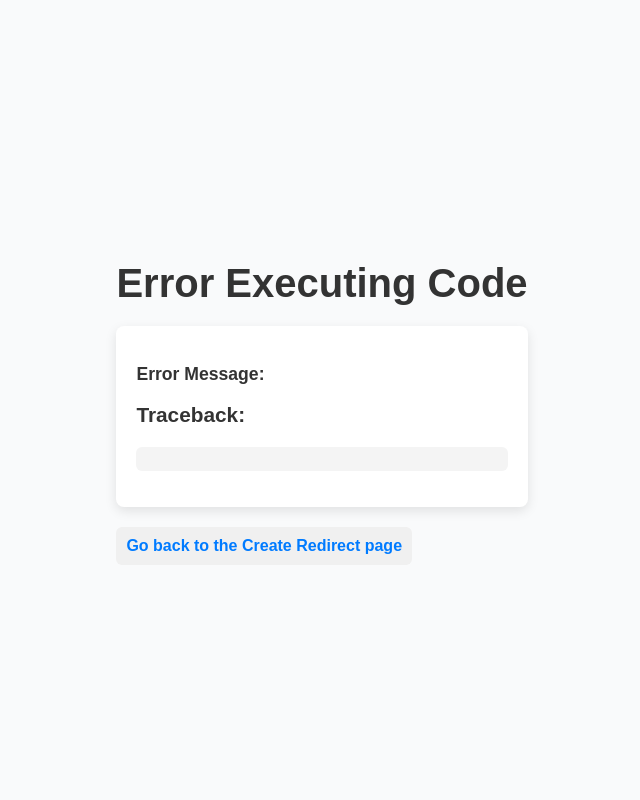
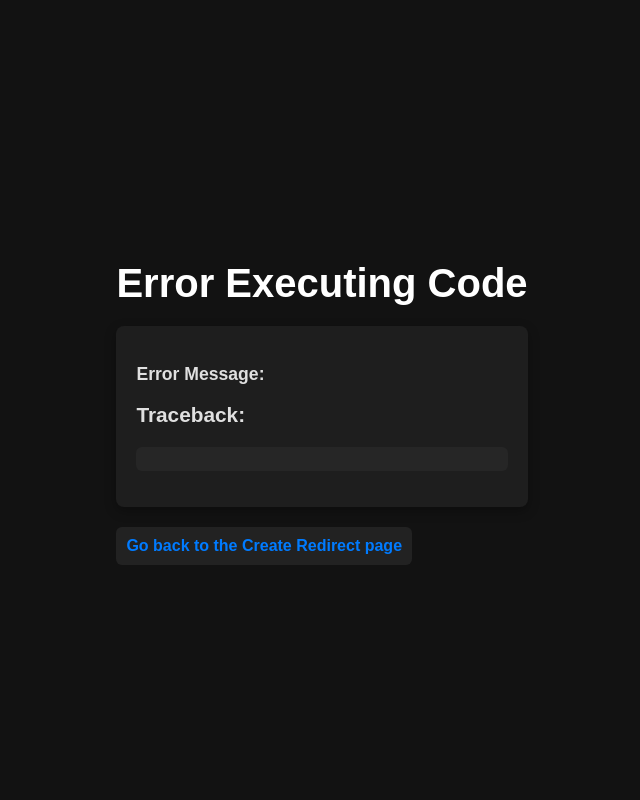
Before and after one commit to ClowderTech/url-codifier, a FastAPI app: template templates/error_page.html in a window 1280 px wide. Shown: the whole page, without its empty margins (318-958 px from the left). Run offline with FastAPI, Linux system fonts and the light colour scheme; the template is opened without the code that fills it, so the values that code supplies are empty; parts of the project's set-up code (start-up, migrations or seed data) failed here and were passed over.

Commit message:
switch to dark theme and add prefill code

```diff
--- a/static/script.js
+++ b/static/script.js
@@ -1,9 +1,9 @@
 document.addEventListener('DOMContentLoaded', function () {
     var editor = CodeMirror(document.getElementById('code-editor'), {
-        value: '',
+        value: 'async def main():\n    return ""', // Prefill the editor with the template
         mode: 'python',
         lineNumbers: true,
-        theme: 'default',
+        theme: 'material', // Ensure this matches your chosen dark theme
         lineWrapping: true,
         matchBrackets: true,
         autoCloseBrackets: true,
@@ -11,7 +11,6 @@ document.addEventListener('DOMContentLoaded', function () {
         showCursorWhenSelecting: true,
         indentUnit: 4,
         tabSize: 4,
-        // Removed scrollbarStyle to prevent the error
     });
 
     // Sync CodeMirror content with hidden textarea
--- a/static/styles.css
+++ b/static/styles.css
@@ -2,8 +2,8 @@ body {
     font-family: Arial, sans-serif;
     margin: 0;
     padding: 0;
-    background-color: #f9fafb;
-    color: #333;
+    background-color: #121212;
+    color: #e0e0e0;
     display: flex;
     justify-content: center;
     align-items: center;
@@ -12,15 +12,15 @@ body {
 
 h1 {
     font-size: 2.5em;
-    color: #333;
+    color: #ffffff;
     margin-bottom: 20px;
 }
 
 form {
-    background: #fff;
+    background: #1e1e1e;
     padding: 30px;
     border-radius: 8px;
-    box-shadow: 0px 4px 12px rgba(0, 0, 0, 0.1);
+    box-shadow: 0px 4px 12px rgba(0, 0, 0, 0.3);
     width: 100%;
     max-width: 800px;
     text-align: left;
@@ -30,25 +30,23 @@ label {
     font-weight: bold;
     margin-bottom: 8px;
     display: inline-block;
-    color: #555;
+    color: #bbbbbb;
 }
 
-textarea {
+textarea, input {
     width: 100%;
     padding: 12px;
     margin-bottom: 16px;
-    border: 1px solid #ccc;
+    border: 1px solid #444;
     border-radius: 6px;
-    font-family: 'Courier New', monospace;
+    background-color: #262626;
+    color: #e0e0e0;
     font-size: 1rem;
-    line-height: 1.5;
-    min-height: 200px;
     box-sizing: border-box;
     transition: border-color 0.3s ease;
-    resize: vertical;
 }
 
-textarea:focus {
+textarea:focus, input:focus {
     border-color: #007bff;
     outline: none;
 }
@@ -79,7 +77,7 @@ button {
     cursor: pointer;
     font-size: 1rem;
     width: 100%;
-    margin-top: 10px; /* Reduced margin-top to reduce space between button and password input */
+    margin-top: 10px;
     transition: background-color 0.3s;
 }
 
@@ -103,33 +101,31 @@ button:hover {
 
 #code-editor {
     min-height: 300px;
-    border: 1px solid #ccc;
+    border: 1px solid #444;
     border-radius: 6px;
     padding: 10px;
-    background-color: #f9f9f9;
-}
-
-/* Add margin-bottom only to the password input */
-form div:nth-child(2) {
-    margin-bottom: 1rem; /* Add spacing between password input and code editor */
+    background-color: #1e1e1e;
+    color: #e0e0e0;
+    font-family: 'Courier New', monospace;
 }
 
 .error-details {
-    background-color: #fff;
+    background-color: #1e1e1e;
     padding: 20px;
     border-radius: 8px;
-    box-shadow: 0px 4px 12px rgba(0, 0, 0, 0.1);
+    box-shadow: 0px 4px 12px rgba(0, 0, 0, 0.3);
     margin-top: 20px;
 }
 
 .error-details pre {
-    background-color: #f4f4f4;
+    background-color: #262626;
     padding: 12px;
     border-radius: 6px;
     font-family: 'Courier New', monospace;
     font-size: 1rem;
     line-height: 1.5;
     overflow-x: auto;
+    color: #f8f8f2;
 }
 
 .error-details p {
@@ -148,10 +144,10 @@ form div:nth-child(2) {
     font-weight: bold;
     text-decoration: none;
     padding: 10px;
-    background-color: #f0f0f0;
+    background-color: #222;
     border-radius: 6px;
 }
 
 .back-link:hover {
-    background-color: #ddd;
+    background-color: #333;
 }
--- a/templates/create_redirect.html
+++ b/templates/create_redirect.html
@@ -6,6 +6,7 @@
     <title>Create Redirect</title>
     <link rel="stylesheet" href="/static/styles.css">
     <link rel="stylesheet" href="https://cdnjs.cloudflare.com/ajax/libs/codemirror/5.65.18/codemirror.min.css" crossorigin="anonymous" referrerpolicy="no-referrer" />
+    <link rel="stylesheet" href="https://cdnjs.cloudflare.com/ajax/libs/codemirror/5.65.8/theme/material.min.css" crossorigin="anonymous" referrerpolicy="no-referrer" />
 </head>
 <body>
     <div>
```
